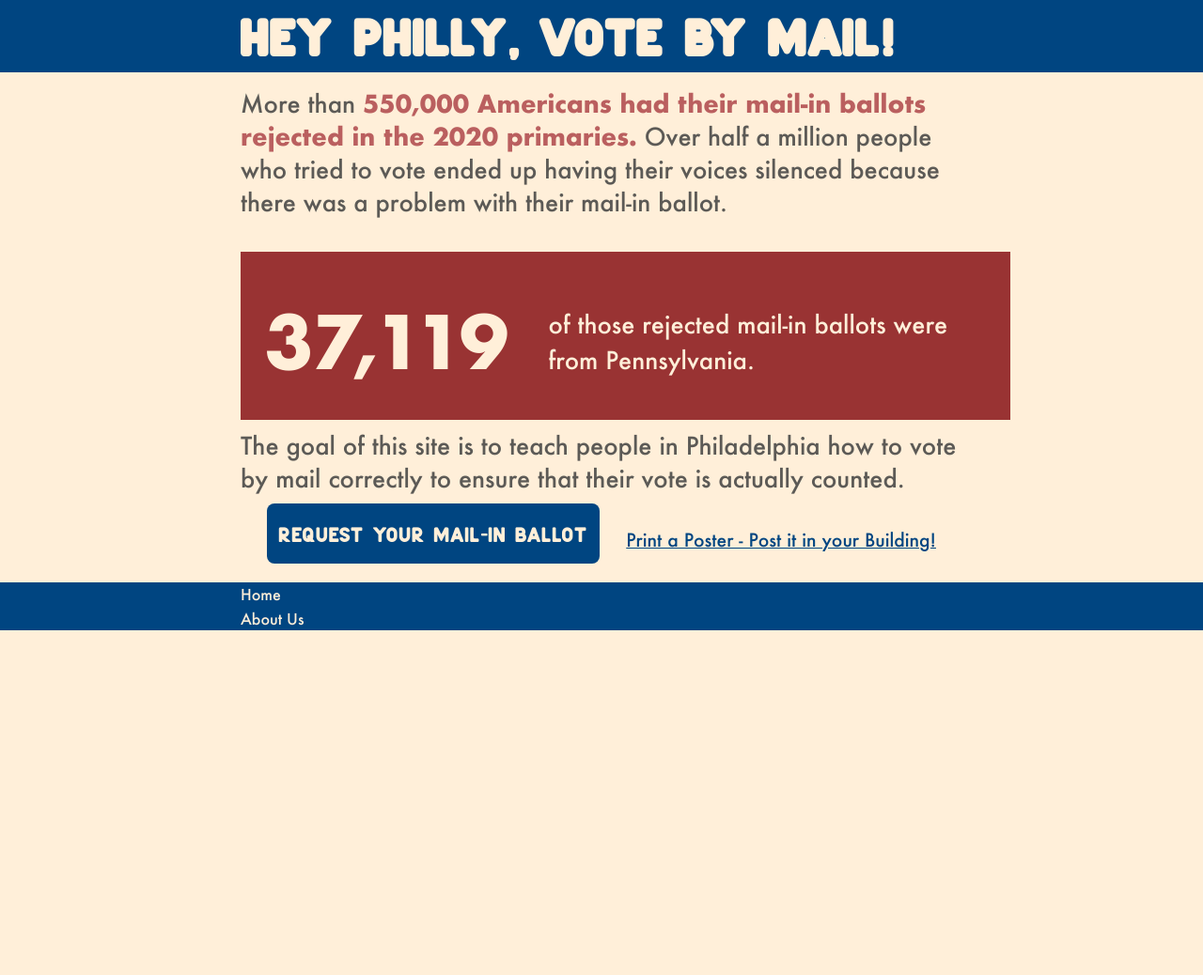
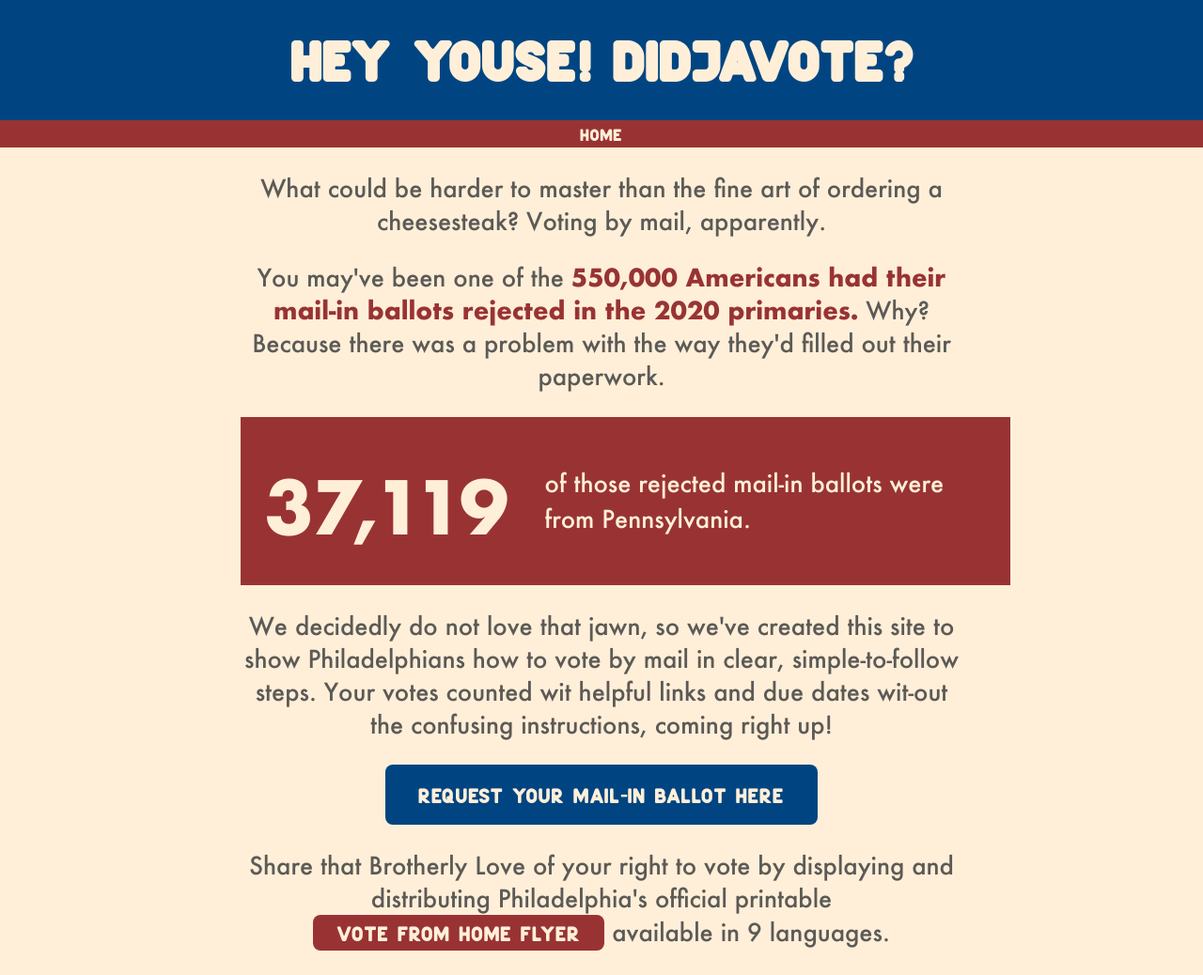
Before and after one commit to PhillyVoteByMail/phillyvotebymail, a PHP site: page /about in a window 1280 px wide. Shown: the whole page at 94% size. Before the commit the page ends 671 px from the top, so only its background shows below. Run offline with PHP 8.4, Linux system fonts and the light colour scheme; some web fonts are replaced.

Commit message:
Iterate on site with embedded video (#22)
* Iterate on site with embedded video

Committing for Jeanine.
- Fix ugly/broken CSS that Conor did yesterday :)
- Update copy
- Add proper nav bar
- Add CTA to register to vote

* Replace video tag with iframe

The youtube video would not play in my browser
when I ran this locally. I have not used the video
tag before, but was unable to get it working after
about an hour debugging. The iframe works, so I
switched to that so we can get the design changes
live ASAP. We can always switch back to the video
tag if someone gets it working.

* Move CTA above video and update copy

- In the past, voters in PA required an excuse
  to vote by mail. This is the first general election
  in which any registered voter is allowed to vote
  by mail. It is imperative that we educate people
  about that law change.
- Research has shown that telling people how long
  it takes to complete a task will increase the
  chance that they actually undertake that task.
  Therefore, I restored the 2-minute copy and combined
  it with the Wawa reference to get the best of
  both worlds.

```diff
--- a/about/index.html
+++ b/about/index.html
@@ -1,4 +1,3 @@
-<html>
 <head>
   <title>Philly - Vote by Mail!</title>
 
@@ -10,54 +9,52 @@
   />
 </head>
 <body>
-    <div id="header" class="flex_row flex_justify_center">
-      <div class="content_width">
-        <a href="/" class="flex_row">
-          <h1>Hey Philly, Vote by Mail!</h1>
-        </a>
+  <div class="header"><h1>HEY YOUSE! DIDJAVOTE?</h1></div>
+  <div class="header_mn"><a href="/">Home</a></div>
+  <div id="content" class="info_cont">
+    <div class="info">
+      What could be harder to master than the fine art of ordering a
+      cheesesteak? Voting by mail, apparently.
     </div>
-    </div>
-    <div id="content" class="content_width flex_col flex_justify_center">
     <div class="info">
-        More than
+      You may've been one of the
       <a
-          class="bold"
+        class="bold red"
         href="https://www.npr.org/2020/08/22/904693468/more-than-550-000-primary-absentee-ballots-rejected-in-2020-far-outpacing-2016"
         target="_blank"
         >550,000 Americans had their mail-in ballots rejected in the 2020
         primaries.</a
       >
-        Over half a million people who tried to vote ended up having their
-        voices silenced because there was a problem with their mail-in ballot.
+      Why? Because there was a problem with the way they'd filled out their
+      paperwork.
     </div>
     <div class="num_ball">
       <h2>37,119</h2>
       <p>of those rejected mail-in ballots were from Pennsylvania.</p>
     </div>
     <div class="info">
-        The goal of this site is to teach people in Philadelphia how to vote by
-        mail correctly to ensure that their vote is actually counted.
+      We decidedly do not love that jawn, so we've created this site to show
+      Philadelphians how to vote by mail in clear, simple-to-follow steps. Your
+      votes counted wit helpful links and due dates wit-out the confusing
+      instructions, coming right up!
     </div>
-      <div class="flex_row flex_justify_evenly">
+    <div class="button_cont center">
       <a
         href="https://www.pavoterservices.pa.gov/OnlineAbsenteeApplication/#/OnlineAbsenteeBegin"
         target="_blank"
+        ><div class="button center">REQUEST YOUR MAIL-IN BALLOT HERE</div></a
       >
-          <div class="button">Request your mail-in ballot</div>
-        </a>
+    </div>
+    <div class="info center">
+      Share that Brotherly Love of your right to vote by displaying and
+      distributing Philadelphia's official printable
       <a
-          href="https://files.philadelphiavotes.com/announcements/Vote_from_Home_flyer_English_1.pdf#_ga=2.222501854.433766491.1600109342-2071792493.1600109342"
+        class="bold smbutton"
+        href="https://www.philadelphiavotes.com/en/home/item/1809-download-vote-from-home-flyer"
         target="_blank"
+        >Vote From Home Flyer</a
       >
-          <p>Print a Poster - Post it in your Building!</p>
-        </a>
-      </div>
-    </div>
-    <div id="footer" class="flex_row flex_justify_center">
-      <div class="flex_col content_width">
-        <a href="/">Home</a>
-        <a href="/about">About Us</a>
+      available in 9 languages.
     </div>
   </div>
 </body>
-</html>
--- a/assets/style.css
+++ b/assets/style.css
@@ -28,7 +28,6 @@
 body {
   margin: 0px !important;
   background-color: #ffefd9;
-  height: auto;
 }
 
 a {
@@ -41,36 +40,43 @@
   font-size: 1.5vw;
   text-align: center;
   margin: 2vw auto;
+  display: block;
+  width: 100%;
+  float: left;
   text-decoration: underline;
 }
 
-#header,
-#footer {
+.header {
   background-color: #004581;
   width: 100%;
 }
 
-#footer {
-  font-family: "Futura-Medium";
-  color: #ffefd9;
-  font-size: 1.25vw;
-  line-height: 2vw;
+.header_mn {
+  background-color: #993333;
+  width: 100%;
+  text-align: center;
 }
 
-#footer a {
+.header_mn a {
   color: #ffefd9;
+  font-family: "AmericanLemonSans";
+  font-size: 2vw;
 }
 
 h1 {
   font-family: "AmericanLemonSans";
-  font-size: 6vw;
+  font-size: 6.5vw;
   color: #ffefd9;
-  margin: 0;
+  width: 65%;
+  margin: 0 auto;
   line-height: 6vw;
+  text-align: center;
+  padding: 2vw 1vw;
 }
 
-#content {
-  margin: 0.5vw auto;
+.info_cont {
+  width: 60%;
+  margin: 2vw auto;
   padding: 0vw 15vw;
 }
 
@@ -78,12 +84,71 @@
   font-family: "Futura-Medium";
   font-size: 2vw;
   color: #5c5a56;
-  margin: 0.75vw 0px;
+  margin: 2vw 0px;
+  text-align: center;
 }
 
 .bold {
   font-family: "Futura-Bold";
-  color: #ba5f5f !important;
+}
+
+.red {
+  color: #993333;
+}
+
+.smbutton {
+  height: 3vw;
+  line-height: 3vw;
+  border-radius: 8px;
+  background-color: #993333;
+  color: #ffefd9;
+  padding: 0vw 2vw;
+  font-size: 2.5vw;
+  font-family: "AmericanLemonSans";
+  text-align: center;
+  display: inline-block;
+  color: #ffefd9;
+}
+
+.smbutton:hover {
+  background-color: #004581;
+}
+
+.vid {
+  background-color: #993333;
+  padding: 2vw;
+  width: 100%;
+  margin: 2vw 0px;
+}
+
+.button_cont {
+  width: 100%;
+  margin-bottom: 2vw !important;
+}
+
+.button:hover {
+  background-color: #993333;
+}
+
+.button {
+  height: 5vw;
+  line-height: 5vw;
+  border-radius: 8px;
+  background-color: #004581;
+  color: #ffefd9;
+  font-size: 2.5vw;
+  font-family: "AmericanLemonSans";
+  text-align: center;
+  width: 60%;
+  display: inline-block;
+}
+
+.center {
+  /* margin: 0 auto; */
+  text-align: center;
+}
+video {
+  width: 100%;
 }
 
 .num_ball {
@@ -112,51 +177,5 @@
   line-height: 1vw;
   margin-right: 3vw;
   display: inline-block;
+  float: left;
 }
-
-.button {
-  height: 5vw;
-  line-height: 5vw;
-  border-radius: 8px;
-  background-color: #004581;
-  color: #ffefd9;
-  font-size: 2.5vw;
-  font-family: "AmericanLemonSans";
-  text-align: center;
-  display: inline-block;
-  padding: 0 1vw;
-}
-
-.text_align_center {
-  text-align: center;
-}
-
-#video {
-  margin: 2vw;
-}
-
-.content_width {
-  width: 60%;
-}
-
-.flex_row {
-  display: flex;
-  flex-flow: row;
-}
-
-.flex_col {
-  display: flex;
-  flex-flow: column;
-}
-
-.flex_justify_center {
-  justify-content: center;
-}
-
-.flex_justify_between {
-  justify-content: space-between;
-}
-
-.flex_justify_evenly {
-  justify-content: space-evenly;
-}
```
Also changed, not shown: index.html (+24 -33 lines). Lines whose indentation alone changed are shown as unchanged.
